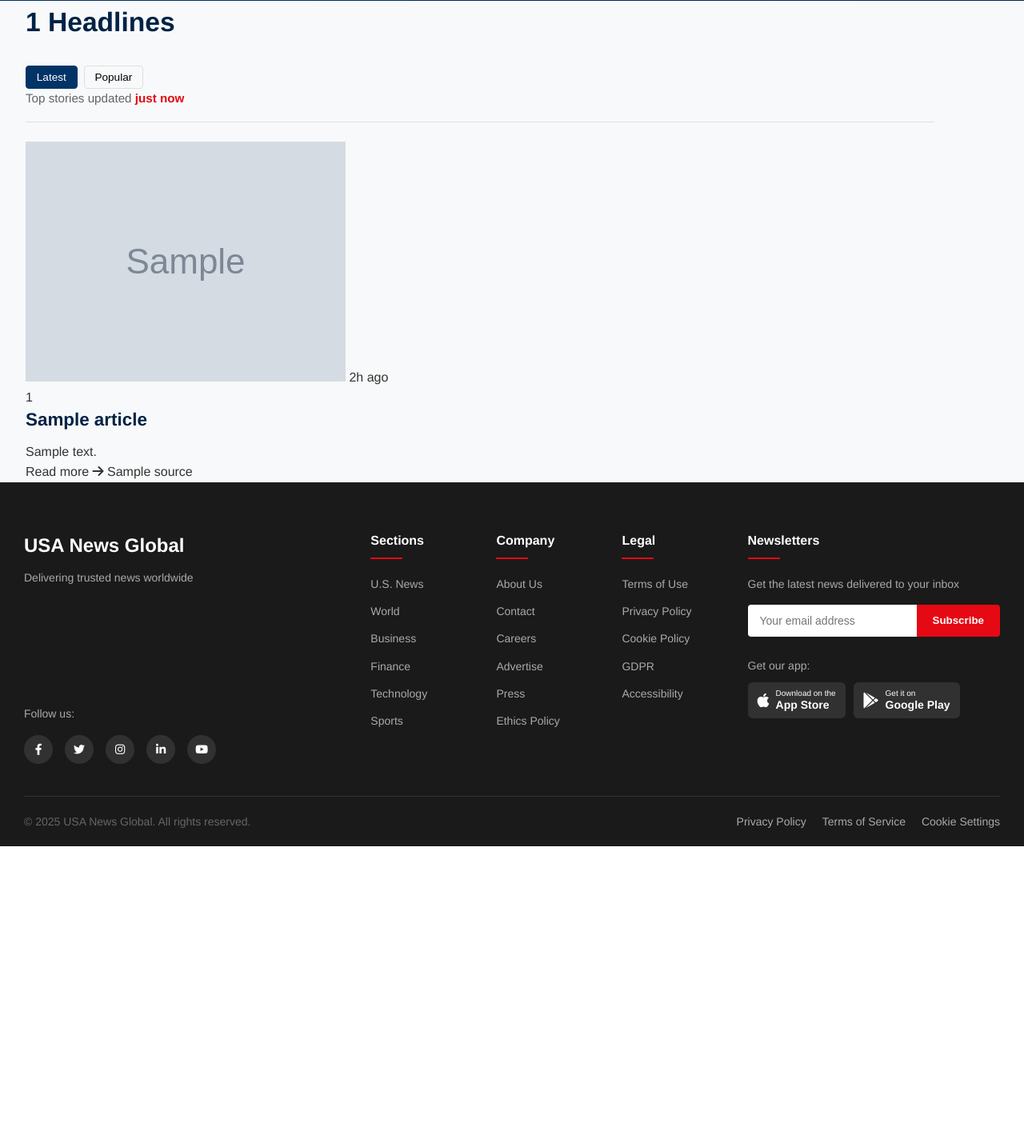
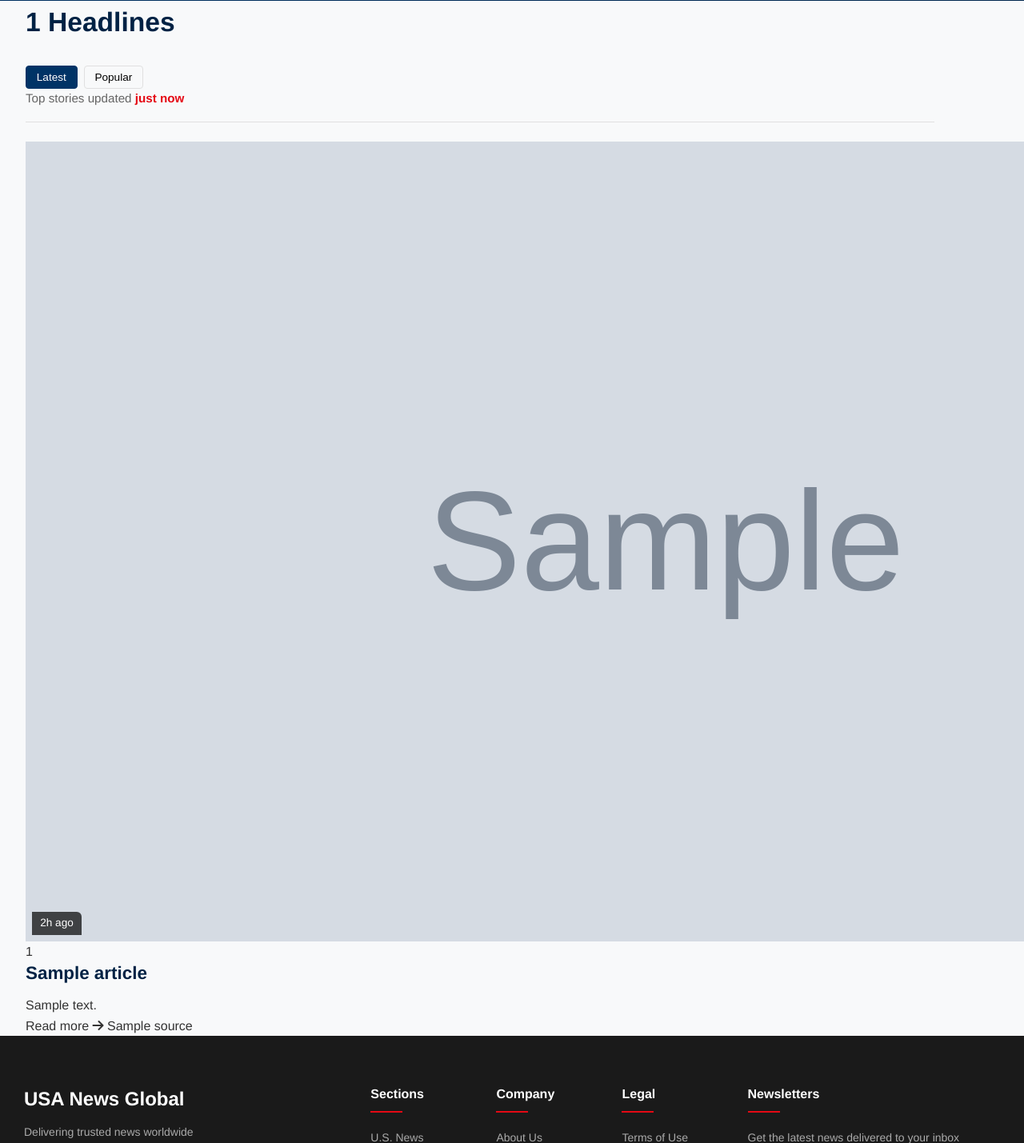
Before and after one commit to saroj985/USANewsGlobal-App, a Flask app: page /1 in a window 1280 px wide; the page is wider, and only the part inside the window is pictured. Shown: the part 528-1957 px from the top of that part at 80% size. Before the commit the page ends 1586 px from the top of that part, so only its background shows below. Run offline with Flask 3, Linux system fonts and the light colour scheme; tables that the repository leaves empty hold one stand-in row (values such as "Sample post"); grey boxes marked "Sample" are stand-in pictures; a database or web service that is not in the repository returns one stand-in record (values such as "Sample title"); data that the repository does not hold is empty; some libraries are stand-ins or nearby versions.

Commit message:
made image card appear the same size

```diff
--- a/static/style.css
+++ b/static/style.css
@@ -685,3 +685,55 @@ nav {
   padding-right: 2rem;
   width: 100%;
 }
+
+.card-image-container {
+  width: 1600px;
+  height: 1000px;
+  overflow: hidden;
+  background: #eee;
+  display: flex;
+  align-items: center;
+  justify-content: center;
+  position: relative;
+}
+
+.card-image-container img {
+  width: 100%;
+  height: 100%;
+  object-fit: cover;
+  display: block;
+}
+.time-ago {
+  position: absolute;
+  left: 0;
+  bottom: 0;
+  margin: 0.5rem;
+  padding: 0.25em 0.75em;
+  background: rgba(0, 0, 0, 0.7);
+  color: #fff;
+  font-size: 0.85rem;
+  border-radius: 0 6px 0 0;
+  z-index: 2;
+  pointer-events: none;
+}
+/* .card-image-container {
+  width: 100%;
+  aspect-ratio: 16 / 9;
+  max-height: 860px;
+  min-height: 160px;
+  overflow: hidden;
+  background: #f0f0f0;
+  border-radius: 8px 8px 0 0;
+  display: flex;
+  align-items: center;
+  justify-content: center;
+}
+
+.card-image-container img {
+  width: 100%;
+  height: 100%;
+  object-fit: cover;
+  display: block;
+  border-radius: 8px 8px 0 0;
+  background: #e0e0e0;
+} */
```
